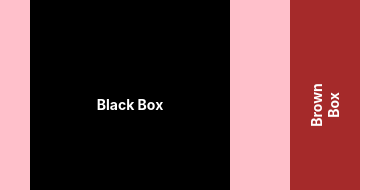
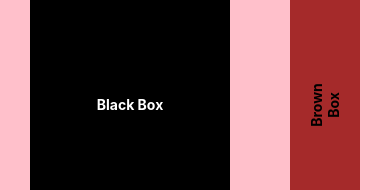
Before and after one commit to omur8819/sprint-3-sprint-evaluation-React-Native-Flex, a React Native app: screen / in a window 390 px wide. Shown: the part 458-648 px from the top of the page. Built offline with nearby package versions, Linux system fonts and the light colour scheme.

Commit message:
project-update

```diff
--- a/App.js
+++ b/App.js
@@ -100,7 +100,7 @@ const styles = StyleSheet.create({
   brownText: {
     transform: [{ rotate: '-90deg' }],
     fontWeight: 'bold',
-    color: 'white',
+
     textAlign: 'center'
   },
 });
```
